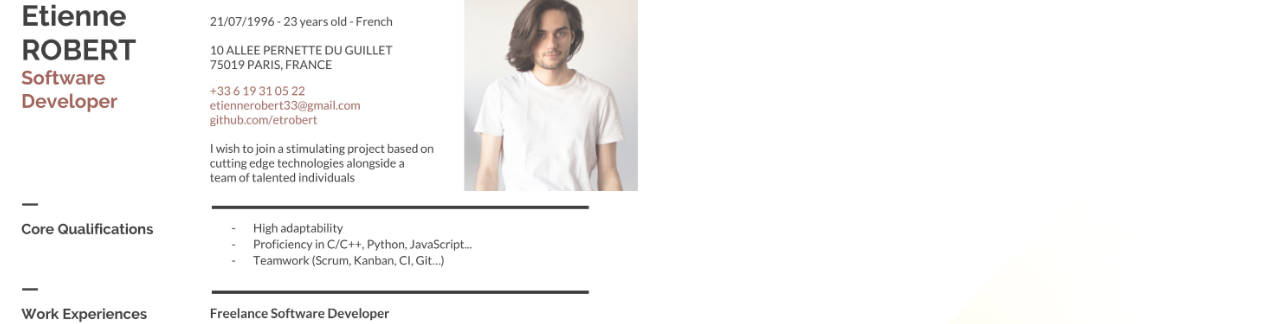
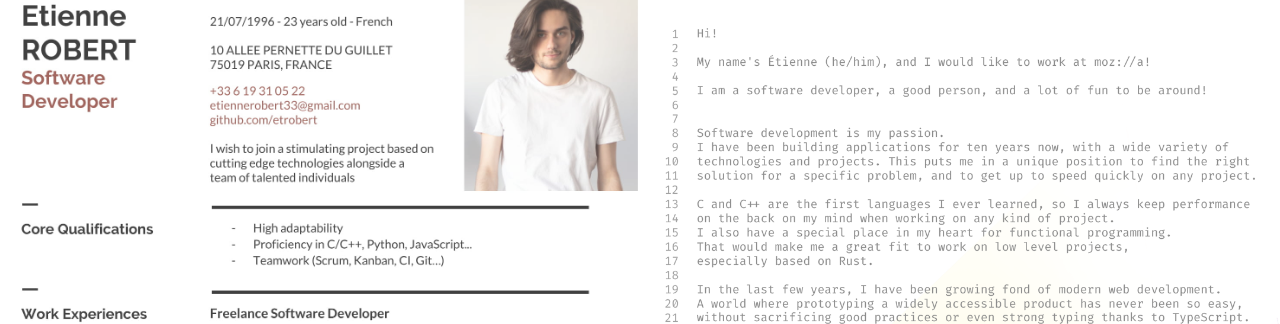
Before and after one commit to etrobert/mozilla, a plain HTML site: page index.html in a window 1280 px wide. Shown: the top 324 px of the page. Drawn offline with Linux system fonts and the light colour scheme; a web font is replaced by a local one.

Commit message:
update letter image

```diff
--- a/style.css
+++ b/style.css
@@ -65,7 +65,8 @@ section:hover {
 }
 
 #letter::before {
-  background-image: url('./mozzila_etienne.png');
+  background-position-y: center;
+  background-image: url('./Cover\ Letter\ Mozilla\ -\ Etienne\ Robert\ -\ Preview.pdf.png');
 }
 
 @media only screen and (orientation:portrait) {
```
Also changed, not shown: Cover Letter Mozilla - Etienne Robert - Preview.pdf.png (added), mozzila_etienne.png (deleted).
